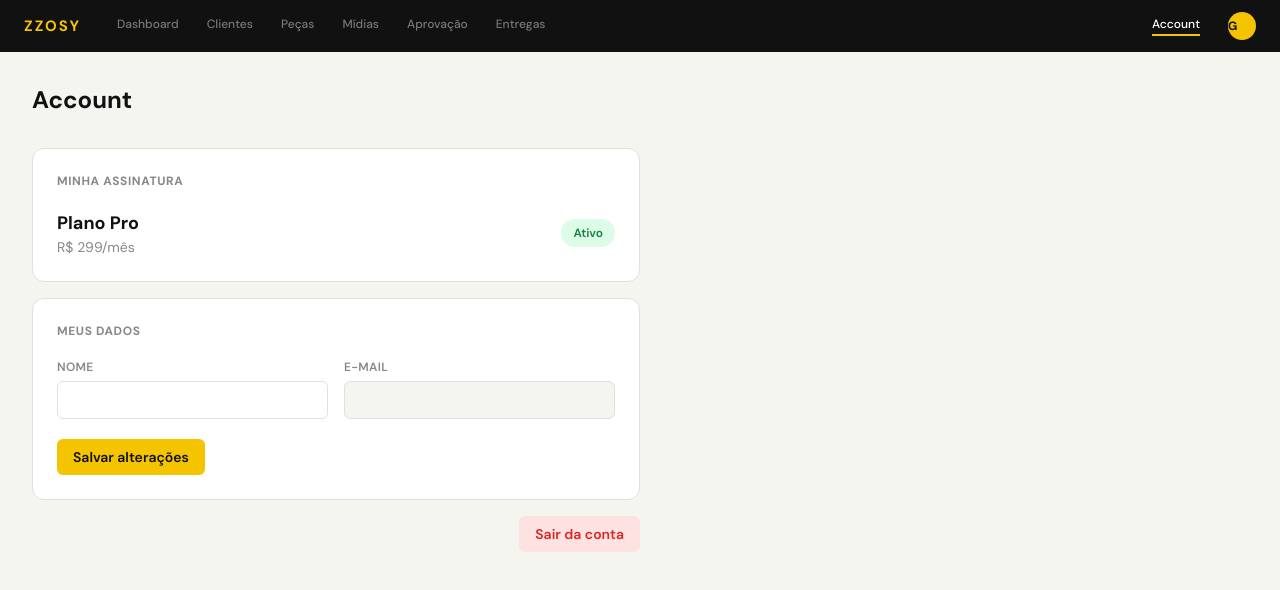
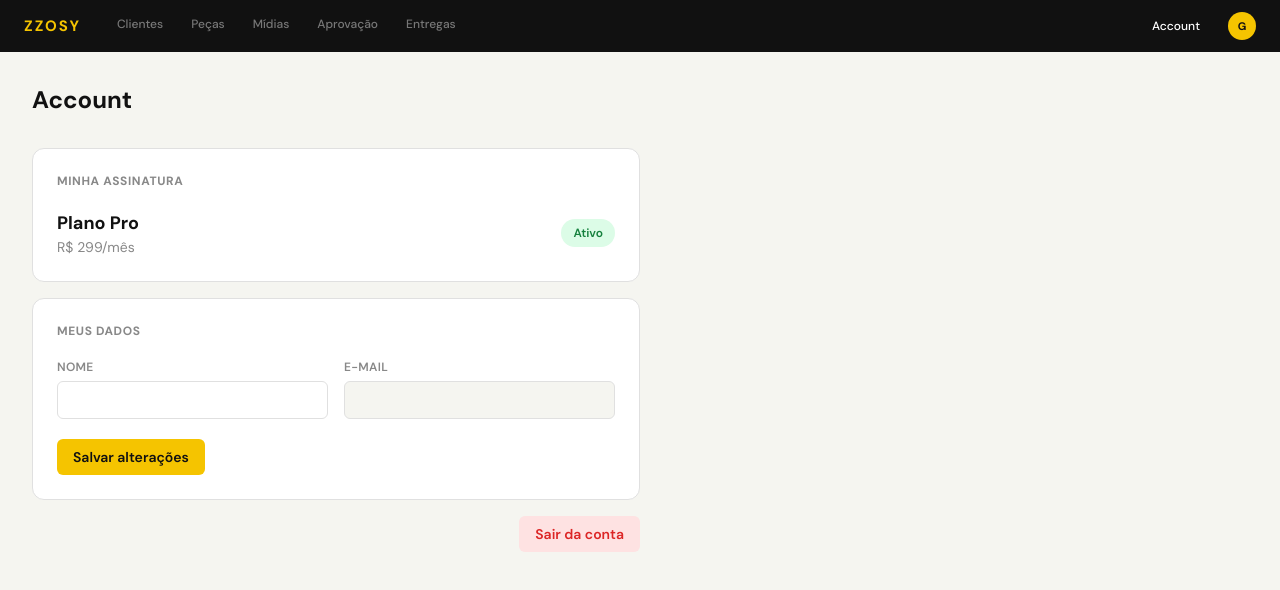
Before and after one commit to Giovanni-Rampazzo/zzysy, a Next.js app in the folder apps/web/: page /account in a window 1280 px wide. Shown: the top 590 px of the page. Built offline with nearby package versions, Linux system fonts and the light colour scheme; no server answers.

Commit message:
fix: PageShell use default TopNav import + inline styles

```diff
--- a/apps/web/components/layout/PageShell.tsx
+++ b/apps/web/components/layout/PageShell.tsx
@@ -1,10 +1,10 @@
-import { TopNav } from "./TopNav"
+import TopNav from "@/components/TopNav"
 
 export function PageShell({ children }: { children: React.ReactNode }) {
   return (
-    <div className="flex flex-col h-screen overflow-hidden">
+    <div style={{ display: "flex", flexDirection: "column", height: "100vh", overflow: "hidden" }}>
       <TopNav />
-      <main className="flex-1 overflow-y-auto bg-[#F5F5F0]">
+      <main style={{ flex: 1, overflowY: "auto", background: "#F5F5F0" }}>
         {children}
       </main>
     </div>
```
